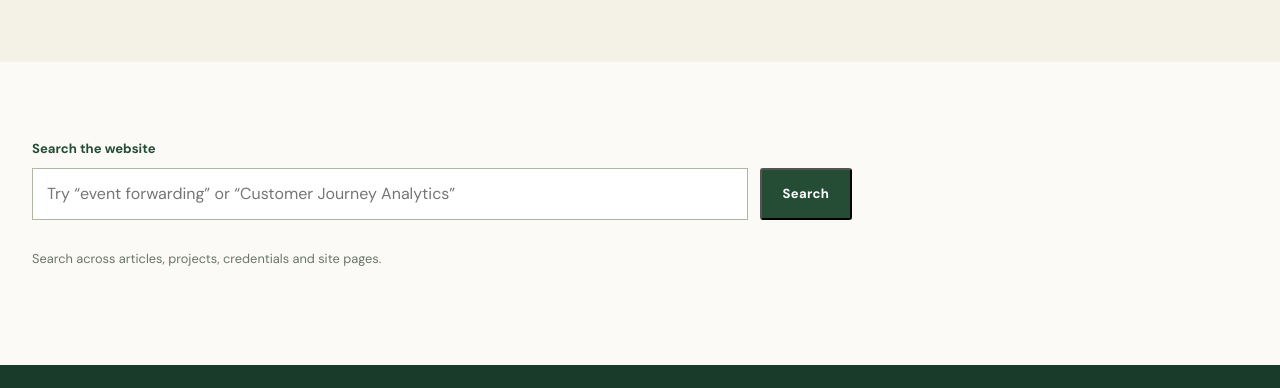
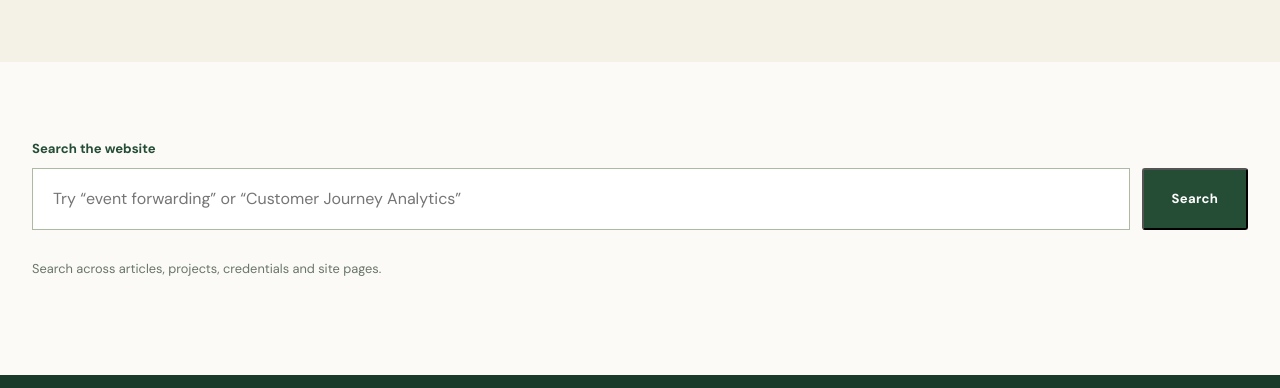
Before and after one commit to revankars/sainath-revankar-journal, a plain HTML site: page search.html in a window 1280 px wide. Shown: the part 413-801 px from the top of the page. Drawn offline with nearby package versions, Linux system fonts and the light colour scheme.

Commit message:
Expand site search input
Co-authored-by: Copilot <223556219+Copilot@users.noreply.github.com>

```diff
--- a/assets/css/components.css
+++ b/assets/css/components.css
@@ -68,11 +68,12 @@
 .journal-controls label{font-size:.78rem;color:var(--forest);font-weight:700}
 .journal-controls input{border:1px solid #aeb9a3;background:#fff;padding:12px 14px;color:var(--ink);font:inherit}
 .journal-controls input:focus-visible{outline-offset:2px}
-.site-search-form{max-width:820px;margin-bottom:28px}
+.site-search-form{max-width:100%;margin-bottom:28px}
 .site-search-form>label{display:block;margin-bottom:8px;color:var(--forest);font-size:.82rem;font-weight:700}
 .site-search-row{display:flex;align-items:stretch;gap:12px}
-.site-search-row input{min-width:0;flex:1;border:1px solid #aeb9a3;background:#fff;padding:12px 14px;color:var(--ink);font:inherit}
+.site-search-row input{min-width:0;min-height:62px;flex:1;border:1px solid #aeb9a3;background:#fff;padding:16px 20px;color:var(--ink);font:inherit;font-size:1rem}
 .site-search-row input:focus-visible{outline-offset:2px}
+.site-search-row .button{min-height:62px;padding-inline:28px}
 .site-search-results{max-width:900px;margin:20px 0 0;padding:0;list-style:none}
 .site-search-result{padding:22px 0;border-top:1px solid var(--line)}
 .site-search-result h2{margin:7px 0;font-family:'Playfair Display',serif;color:var(--forest);font-size:1.55rem;font-weight:500;line-height:1.2}
```
